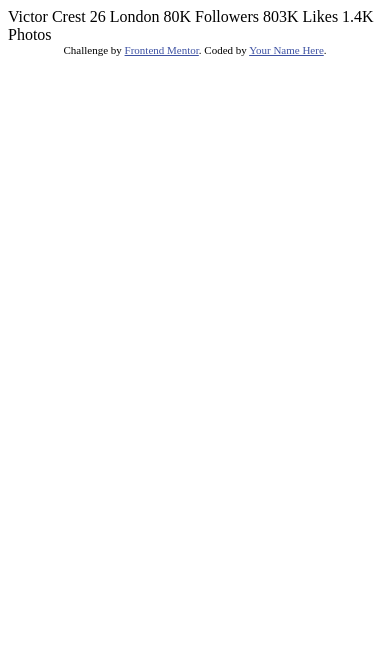
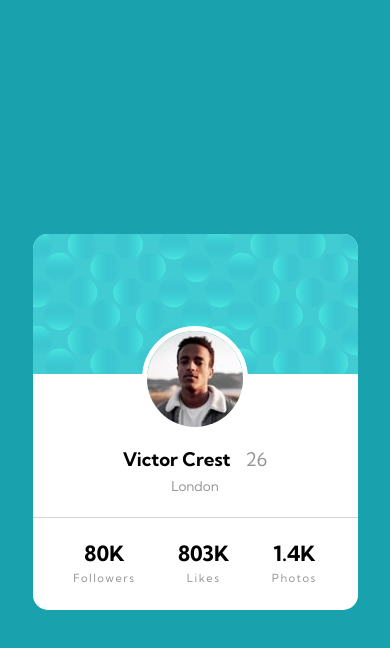
Before and after one commit to femRepos/profile-card, a plain HTML site: page index.html in a window 390 px wide. Drawn offline with Linux system fonts and the light colour scheme.

Commit message:
create mobile version 1.0

```diff
--- a/index.html
+++ b/index.html
@@ -6,30 +6,54 @@
 
   <link rel="icon" type="image/png" sizes="32x32" href="./images/favicon-32x32.png">
 
+  <!-- external fonts -->
+  <link rel="preconnect" href="https://fonts.googleapis.com">
+  <link rel="preconnect" href="https://fonts.gstatic.com" crossorigin>
+  <link href="https://fonts.googleapis.com/css2?family=Kumbh+Sans:wght@400;700&display=swap" rel="stylesheet">
+
+  <!-- local stylesheet -->
+  <link rel="stylesheet" href="./styles/style.css">
+
   <title>Frontend Mentor | Profile card component</title>
-
-  <!-- Feel free to remove these styles or customise in your own stylesheet 👍 -->
-  <style>
-    .attribution { font-size: 11px; text-align: center; }
-    .attribution a { color: hsl(228, 45%, 44%); }
-  </style>
 </head>
 <body>
-  Victor Crest
-  26
-  London
+  <!-- profile card -->
+  <div class="profile-card">
+    <div class="profile-card__background">
+      <img src="./images/bg-pattern-card.svg" alt=""/>
+    </div>
 
-  80K
-  Followers
+    <!-- profile photo -->
+    <div class="profile-card__photo">
+      <img src="./images/image-victor.jpg" alt="profile photo"/>
+    </div>
 
-  803K
-  Likes
+    <!-- about -->
+    <div class="profile-card__info">
+      <div>
+          <span class="profile--bold">Victor Crest</span><span class="profile--light">26</span>
+      </div>
 
-  1.4K
-  Photos
-  <div class="attribution">
-    Challenge by <a href="https://www.frontendmentor.io?ref=challenge" target="_blank">Frontend Mentor</a>.
-    Coded by <a href="#">Your Name Here</a>.
+      <div id="location" class="profile--light">London</div>
+    </div>
+
+    <hr>
+
+    <!-- statitics -->
+    <ul class="stats">
+        <li>
+          <div class="stat--large profile--bold">80K</div>
+          <div class="stats__type stat--small profile--light">Followers</div>
+        </li>
+        <li>
+          <div class="stat--large profile--bold">803k</div>
+          <div class="stats__type stat--small profile--light">Likes</div>
+        </li>
+        <li>
+          <div class="stat--large profile--bold">1.4k</div>
+          <div class="stats__type stat--small profile--light">Photos</div>
+        </li>
+    </ul>
   </div>
 </body>
 </html>
--- /dev/null
+++ b/styles/style.css
@@ -0,0 +1,117 @@
+/* global */
+
+* {
+    margin: 0;
+    padding: 0;
+    box-sizing: border-box;
+}
+
+:root {
+    font-size: 15px;
+    /* primary */
+    --dark-cyan: hsl(185, 75%, 39%);
+    --very-dark-desaturated-blue: hsl(229, 23%, 23%);
+    --dark-grayish-blue: hsl(227, 10%, 46%);
+    /* neutral */
+    --dark-gray: hsl(0, 0%, 59%);
+}
+
+body {
+    font-family: 'Kumbh Sans', sans-serif;
+    background-color: var(--dark-cyan);
+    /* FIX BACKGROUND ISSUE LATER
+    background-image: url(../images/bg-pattern-top.svg), url(../images/bg-pattern-bottom.svg);
+    background-repeat: no-repeat;
+    background-size: 300px;
+    --background-size: 300px;
+    background-position: top calc(0 - var(--background-size)) left, bottom right;
+    */
+    min-height: 100vh;
+    display: flex;
+    justify-content: center;
+    align-items: center;
+    text-align: center;
+}
+
+/* profile-card */
+
+.profile-card {
+    position: relative;
+    background-color: white;
+    border-radius: 15px;
+    overflow: hidden;
+    width: 325px;
+    /* padding: 20px 45px; */
+    padding: 0 0 25px;
+}
+
+.profile-card__photo {
+    position: absolute;
+    display: flex;
+    justify-content: center;
+    width: 100%;
+    top: 145px;
+    transform: translatey(-50%);
+}
+
+.profile-card__photo img {
+    border-radius: 50%;
+    border: 5px solid white;
+}
+
+.profile-card__info {
+    margin-top: 70px;
+    font-size: 1.25rem;
+}
+
+.profile--bold {
+    font-weight: 700;
+}
+
+.profile--light {
+    font-weight: 400;
+    color: var(--dark-gray);
+}
+
+.profile-card__info span:first-child {
+    margin-right: 1rem;
+}
+
+#location {
+    font-size: 0.9rem;
+    margin-top: 0.5rem;
+}
+/* stats */
+
+hr {
+    border-width: 1px 0 0 0;
+    border-style: solid;
+    color: lightgray;
+    margin: 1.5rem 0;
+}
+
+.stats {
+    width: 75%;
+    margin: 0 auto;
+    display: flex;
+    position: relative;
+    justify-content: space-between;
+}
+
+.stats__type {
+    margin-top: 5px;
+}
+
+li {
+    list-style: none;
+}
+
+.stat--large {
+    font-size: 1.4rem;
+    text-transform: uppercase;
+}
+
+.stat--small {
+    font-size: 0.75rem;
+    letter-spacing: 0.1rem;
+}
```
